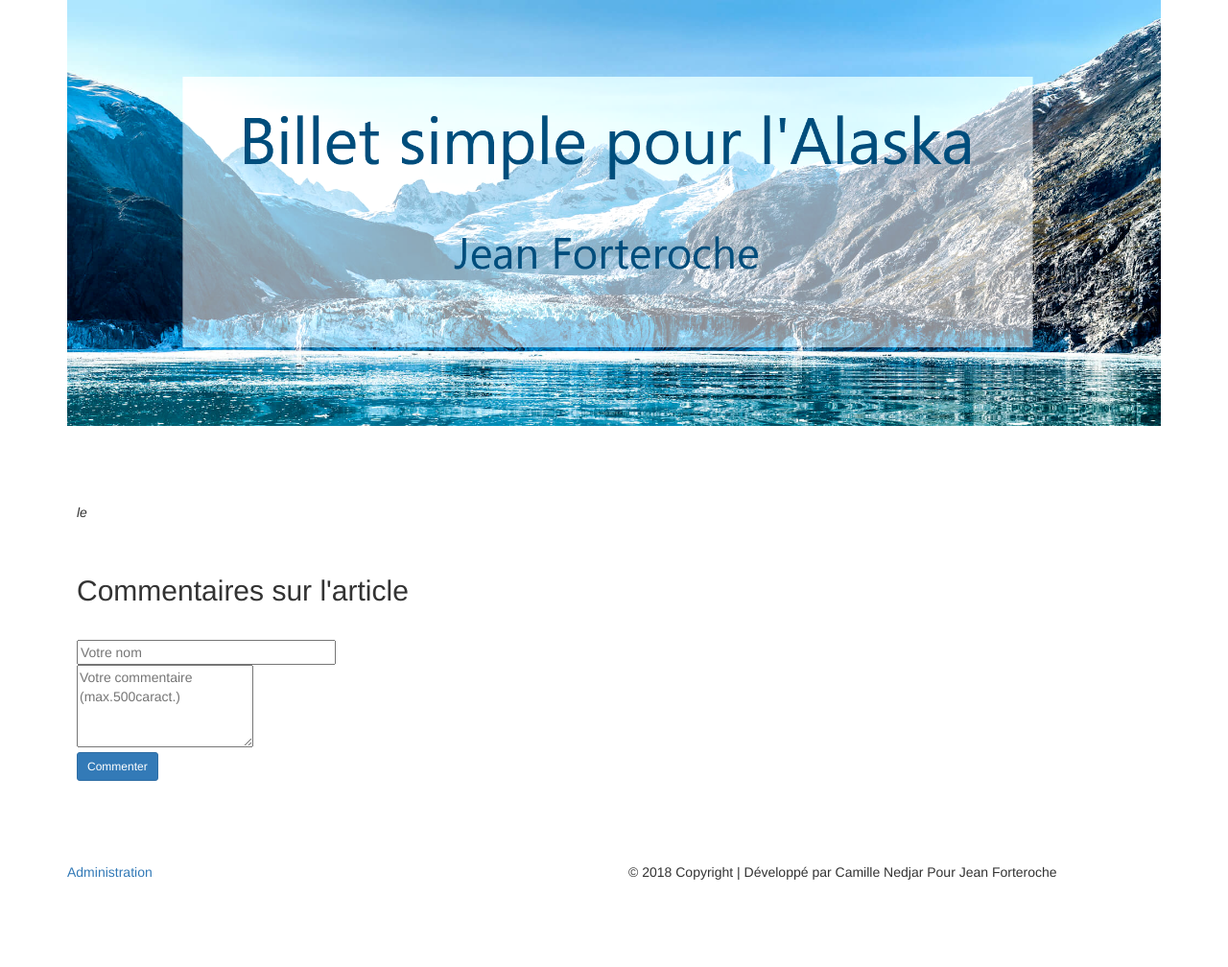
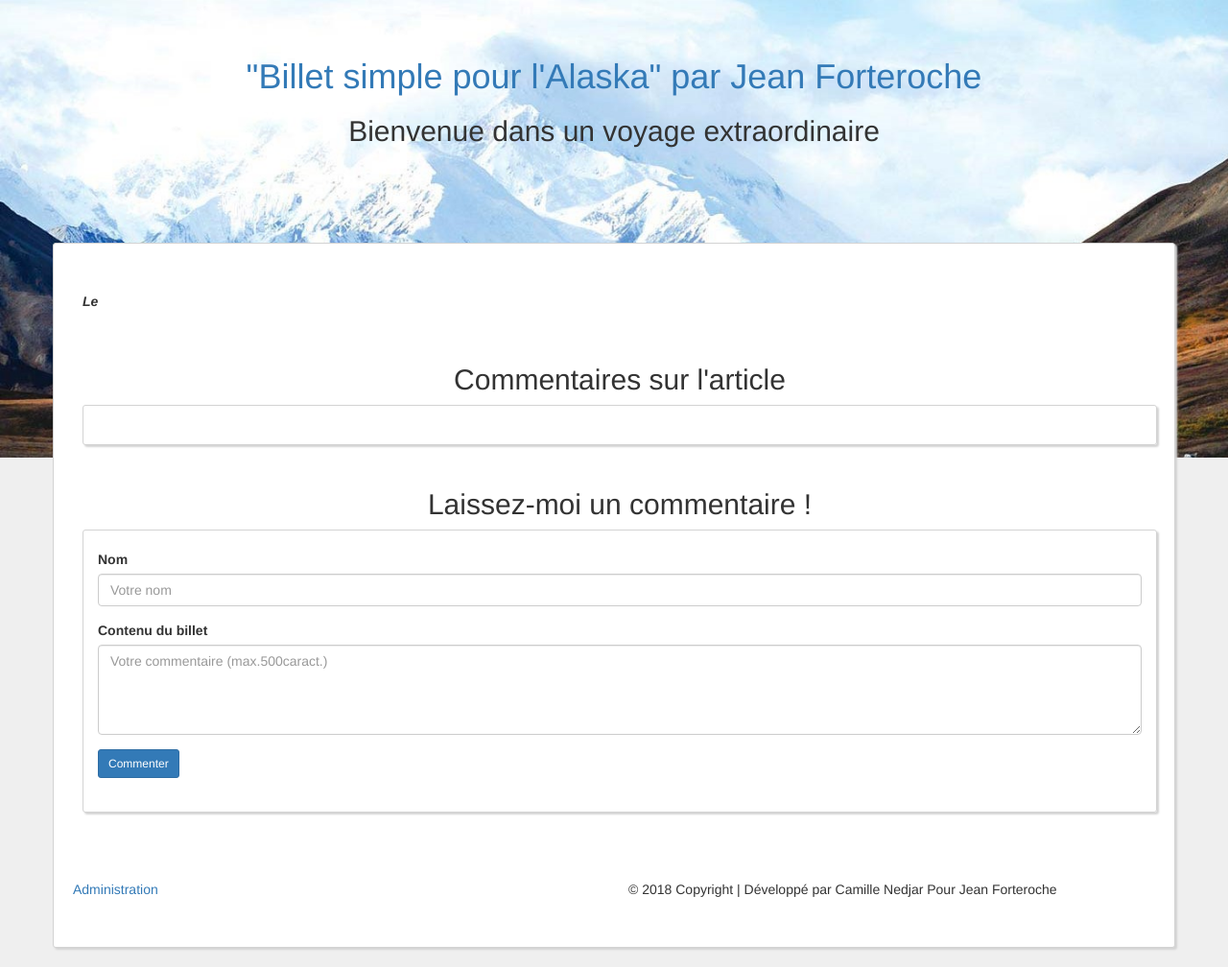
Before and after one commit to camillened/projet3, a PHP site: template Templates/Billetview.php in a window 1280 px wide. Shown: the whole page at 96% size. Before the commit the page ends 917 px from the top, so only its background shows below. Run offline with PHP 8.4, Linux system fonts and the light colour scheme; the template is opened without the code that fills it, so the values that code supplies are empty; some libraries are stand-ins or nearby versions.

Commit message:
Suite design

```diff
--- a/Templates/AddBilletview.php
+++ b/Templates/AddBilletview.php
@@ -25,7 +25,7 @@
     <form method="post" action="index.php?action=savenewbillet" class="col-lg-12">
             <div class="form-group">
                 <label for="texte">Titre </label>
-                <input name="title" type="text" placeholder="Titre du billet" size="30" maxlength="150" required />
+                <input name="title" type="text" class="form-control" placeholder="Titre du billet" size="30" maxlength="150" required />
             </div>
             <div class="form-group">
                 <label for="textarea" >Contenu du billet </label>
--- a/Templates/Billetview.php
+++ b/Templates/Billetview.php
@@ -12,9 +12,9 @@
 <!--contenu de l'article-->
 <article>
 	<header>
-        <h1 class="billetTitle">
+        <h3>
         <?= htmlspecialchars($billet['billet_title']) ?>
-        </h1>
+        </h3>
         <em>le <?= $billet['billet_date'] ?></em>
 	</header>
     <p><?= $billet['billet_content'] ?></p>
@@ -23,10 +23,10 @@
 <!-- commentaires sur l'article-->
 <article>
     <h2 id="titrecommentaires">Commentaires sur l'article</h2>
+    <div class="borderbox">
         <?php foreach ($comments as $comment): ?>
-        <p>
-        	<?= htmlspecialchars($comment['comment_author']) ?>
-        </p>
+            <div class="onecomment">
+                <em><?= htmlspecialchars($comment['comment_author']) ?></em> le <?= htmlspecialchars($comment['comment_date']) ?>
                 <p>
                 	<?= htmlspecialchars($comment['comment_content']) ?>
                 </p>
@@ -37,15 +37,26 @@
                     <input type="hidden" name="billet_id" value="<?=$billet['billet_id']?>"/>
                     <input type="submit" class="btn btn-sm btn-primary" value="Signaler"/>
                 </form>
+            </div>
     	<?php endforeach; ?>
+    </div>
 </article>
 
 <!-- formulaire d'ajout d'un commentaire-->
 <article>
-    <form method="post" action="index.php?action=comment">
-        <input id="author" name="author" type="text" placeholder="Votre nom" size="30" maxlength="20" required /><br/>
-        <textarea id="contentComment" name="content" rows="4" placeholder="Votre commentaire (max.500caract.)" size="30" maxlength="500" required></textarea><br/>
+    <h2 id="titrecommentaires">Laissez-moi un commentaire !</h2>
+    <form method="post" action="index.php?action=comment" class="col-lg-12 borderbox">
+        <div class="form-group">
+            <label for="texte">Nom </label>
+            <input id="author" name="author" type="text" placeholder="Votre nom" class="form-control" maxlength="20" required />
+        </div>
+        <div class="form-group">
+            <label for="textarea" >Contenu du billet </label>
+            <textarea id="contentComment" name="content" rows="4" placeholder="Votre commentaire (max.500caract.)" size="30" maxlength="500"  class="form-control" required></textarea>
+        </div>
         <input type="hidden" name="id" value="<?=$billet['billet_id']?>"/>
+        <div class="form-group">
             <input type="submit" class="btn btn-sm btn-primary" value="Commenter"/>
+        </div>
     </form>
 </article>
--- a/Templates/Homeview.php
+++ b/Templates/Homeview.php
@@ -14,12 +14,12 @@
 
     <article>
         <header>
-            <h3 class="billetTitle">
+            <h3>
                 <a href="<?= "index.php?action=billet&id=" . $billet['billet_id'] ?>"><!--lien vers un billet-->
                 <?= htmlspecialchars($billet['billet_title']) ?>
         	    </a>
             </h3>
-                <em>Publié le <?= $billet['billet_date'] ?></em>
+                <strong>Publié le <?= $billet['billet_date'] ?></strong>
     	</header>
 
         <p>
--- a/Templates/Template.php
+++ b/Templates/Template.php
@@ -16,10 +16,13 @@
   </head>
   <body>
     <div id="allfluid" class="container-fluid">
+      <header id="header">
+        <h1 id="maintitle"><a href="index.php">"Billet simple pour l'Alaska" par Jean Forteroche</a></h1>
+        <h2 id="subtitle">Bienvenue dans un voyage extraordinaire</h2>
+      </header><!-- #header -->
+
     <div id="all" class="container">
-      <header id="header">
-        <a href="index.php"><img id="banniere" src="images/banniere_blog.png" alt="Un billet pour l'Alaska par Jean Forteroche" width="100%"></a><!--a régler taille (300), mettre alt etc... dans le css-->
-      </header><!-- #header -->
+
 
       <div id="content" class="container row">
         <div class="col-lg12">
--- a/code/Controller/BilletController.php
+++ b/code/Controller/BilletController.php
@@ -37,7 +37,7 @@
     //signale un commentaire
     public function saveReport($comment_id, $comment_priority, $billet_id)
     {
-        $this->comment->reportComment($comment_id, $comment_priority);
+        $this->comment->reportComment($comment_priority, $comment_id);
         $this->billet($billet_id);
     }
 }
--- a/css/bootstrap/css/style.css
+++ b/css/bootstrap/css/style.css
@@ -1,51 +1,46 @@
-/*
+@font-face {
+    font-family: 'MartinessePolice';
+    src: url('polices/Martinesse-webfont.ttf') format('truetype'),
+         url('polices/Martinesse-webfont.woff') format('woff');
+}
+
+h1, h2
+{
+  text-align: center;
+  font-family: Arial, Verdana;
+}
+
 #allfluid
 {
-	background-color: #155F89;
+  background-image: url(images/alaska.jpg);
+  background-size: 100%;
+  background-position: fixed;
+  background-repeat: no-repeat;
+  background-color: #efefef;
 }
 
-#homeheader
+#all
 {
-  padding-top: 50px;
-  margin-bottom: 50px;
-  text-align: center;
+  margin-top: 100px;
+  margin-bottom: 20px;
+  background-color: white;
+  padding: 20px;
+  border: 1px solid #D3D3D3;
+  border-radius: 3px;
+  box-shadow: 2px 2px 2px #D3D3D3;
 }
 
-
-article
+#maintitle
 {
-  border-style: solid;
-  border-width: 1px;
-  border-color: grey;
-  margin-bottom: 5px;
-  padding: 10px;
-  background-color: #e1feff;
+  margin-top: 60px;
 }
-
-#banniere
-{
-	border-style: solid;
-	border-width: 5px;
-	border color: white;
-}
-
-h1
-{
-	color: white;
-}*/
-
-#banniere
-{
-    margin-bottom: 50px;
-}
-
 
 article
 {
     border-bottom: 1px;
     margin-bottom: 5px;
     padding: 10px;
-    /*background-color: #e1feff;*/
+
 }
 
 #footer
@@ -54,3 +49,52 @@
 	padding-bottom: 20px;
 	margin-top: 20px;
 }
+
+#admintitle
+{
+  margin: 20px 20% 20px 20%;
+  padding: 50px 0px 50px 0px;
+}
+
+
+
+.borderbox
+{
+  padding: 20px;
+  border: 1px solid #D3D3D3;
+  border-radius: 3px;
+  box-shadow: 2px 2px 2px #D3D3D3;
+}
+
+.onecomment
+{
+  margin: 25px 0px;
+}
+
+em
+{
+  text-transform: capitalize;
+  font-weight: bold;
+}
+
+
+@media screen and (max-width: 800px)
+{
+  #admintitle
+  {
+    border : 0px 0px 0px 0px;
+    margin : 0px 0px 0px 0px;
+  }
+
+  .table-line
+  {
+    display: flex;
+    flex-direction: column;
+    text-align: center;
+  }
+
+  th
+  {
+    display: none;
+  }
+}
```
Also changed, not shown: Templates/Adminview.php (+18 -17 lines), css/bootstrap/css/images/alaska.jpg (added), css/bootstrap/css/images/banniere_blog.png (renamed from images/banniere_blog.png), css/bootstrap/css/polices/Martinesse.ttf (added), css/bootstrap/css/polices/martinesse-webfont.ttf (added), css/bootstrap/css/polices/martinesse-webfont.woff (added), css/bootstrap/css/polices/martinesse-webfont.woff2 (added). Lines whose indentation alone changed are shown as unchanged.
